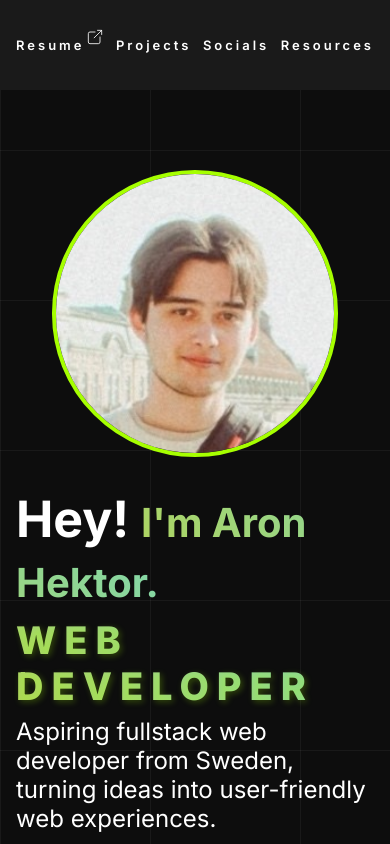
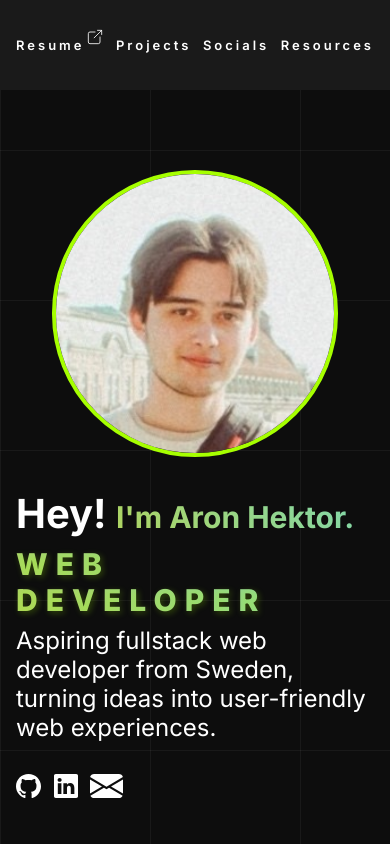
Before and after one commit to AAHektor/aahektor.github.io, a React (Vite) app: page /#/ in a window 390 px wide. Shown: the top 844 px of the page. Built offline with nearby package versions, Linux system fonts and the light colour scheme.

Commit message:
adjusted hero title media-query size for mobiles

```diff
--- a/src/App.css
+++ b/src/App.css
@@ -249,7 +249,16 @@ body {
 }
 
 @media (max-width: 768px) {
-
+    .hero-h1-span {
+    font-size: 30px;
+  }
+    .hero-content-header h1 {
+    font-size: 40px;
+  }
+      .hero-content-header h2 {
+    font-size: 30px;
+    word-spacing: 3px;
+  }
 }
 
 
```
Also changed, not shown: 1 other file (tests, documents, lock files or other folders).
